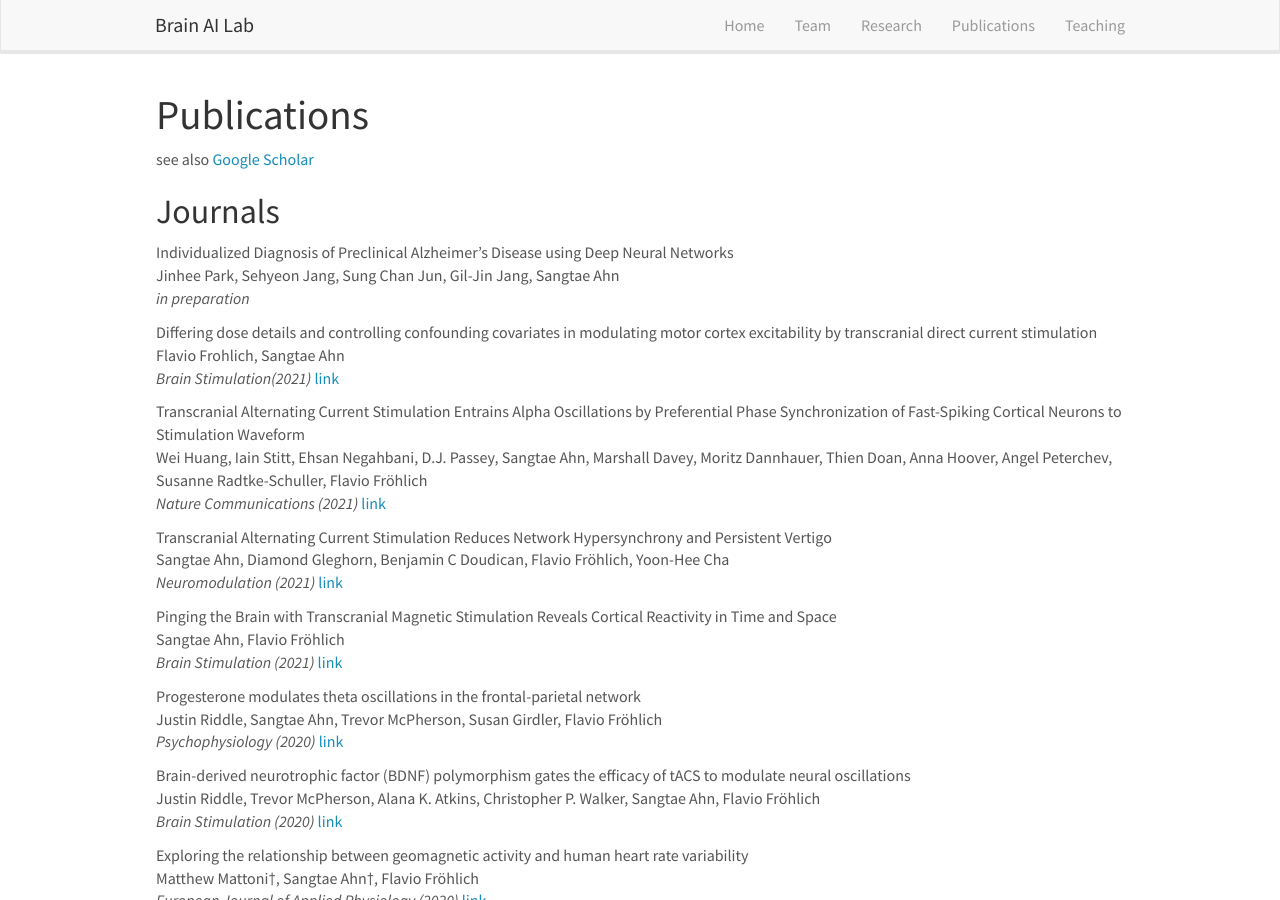
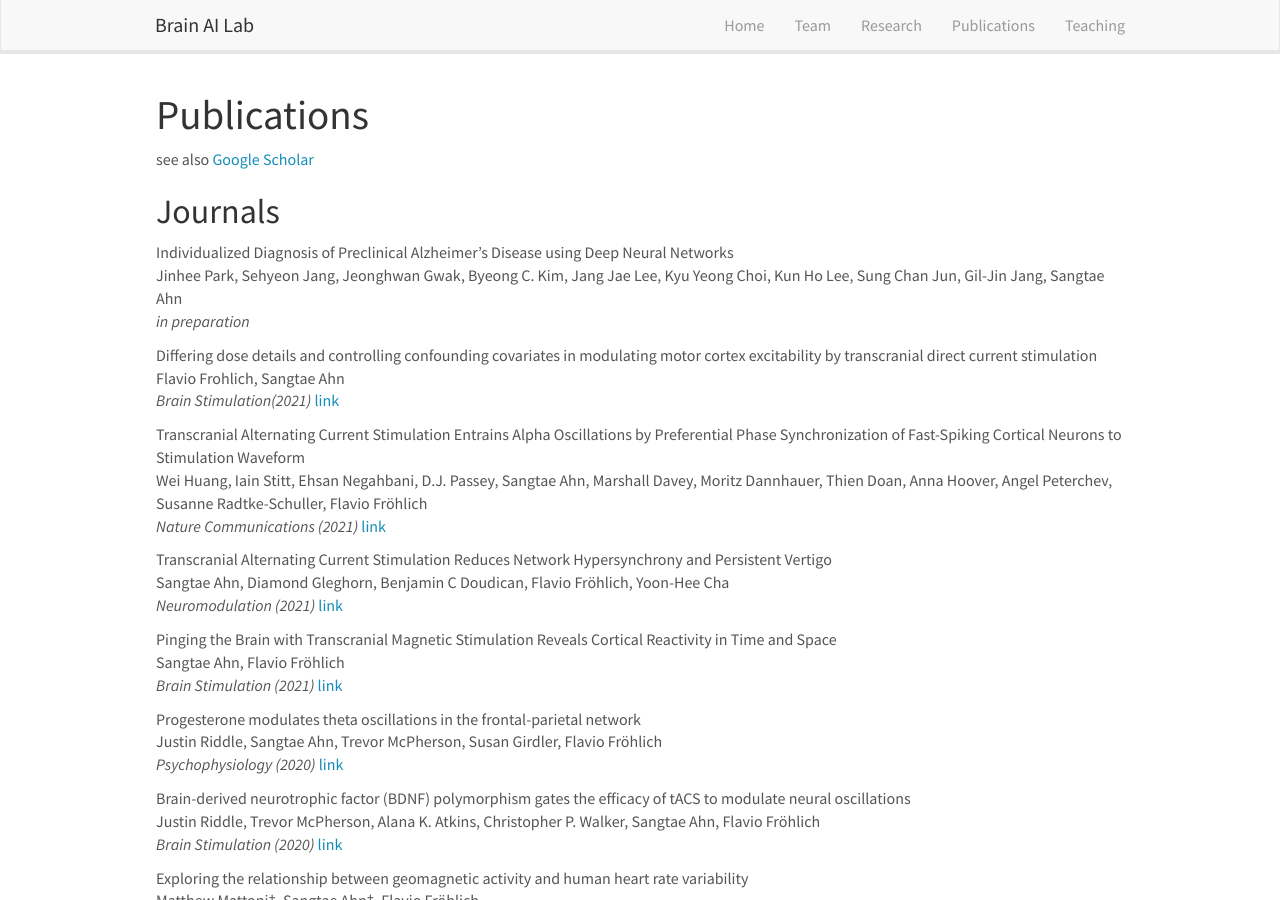
Before and after one commit to KNU-BrainAI/knu-brainai.github.io, a Jekyll site: the page built from _pages/publications.md, in a window 1280 px wide and 900 px high. Built offline with Jekyll 4.4.1, drawn with Linux system fonts in a browser that asks for light colours; nearby versions of some CDN libraries.

Commit message:
Update publist.yml

```diff
--- a/_data/publist.yml
+++ b/_data/publist.yml
@@ -1,7 +1,7 @@
 - title: "Individualized Diagnosis of Preclinical Alzheimer’s Disease using Deep Neural Networks"
   image:
   description:
-  authors: Jinhee Park, Sehyeon Jang, Sung Chan Jun, Gil-Jin Jang, Sangtae Ahn
+  authors: Jinhee Park, Sehyeon Jang, Jeonghwan Gwak, Byeong C. Kim, Jang Jae Lee, Kyu Yeong Choi, Kun Ho Lee, Sung Chan Jun, Gil-Jin Jang, Sangtae Ahn
   journal: in preparation
   link:
     url:
```
